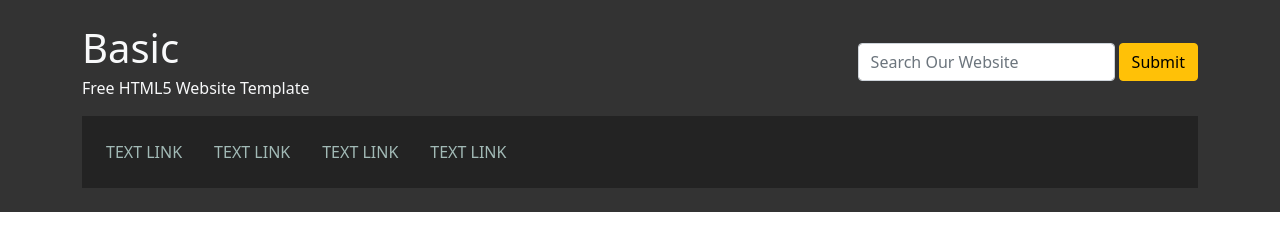
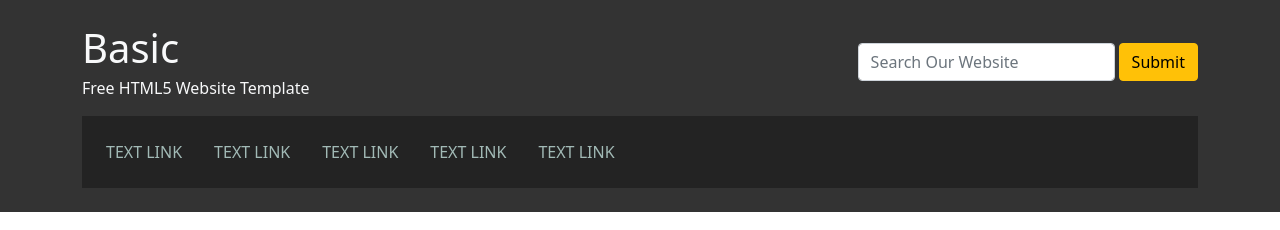
Before and after one commit to samle1994/react, a plain HTML site: page index.html in a window 1280 px wide. Shown: the top 230 px of the page. Drawn offline with Linux system fonts and the light colour scheme.

Commit message:
Update index.html
update html

```diff
--- a/index.html
+++ b/index.html
@@ -34,6 +34,7 @@
                     <li><a href="">Text Link</a></li>
                     <li><a href="">Text Link</a></li>
                     <li><a href="">Text Link</a></li>
+                     <li><a href="">Text Link</a></li>
                 </ul>
             </nav>
         </div>
```
